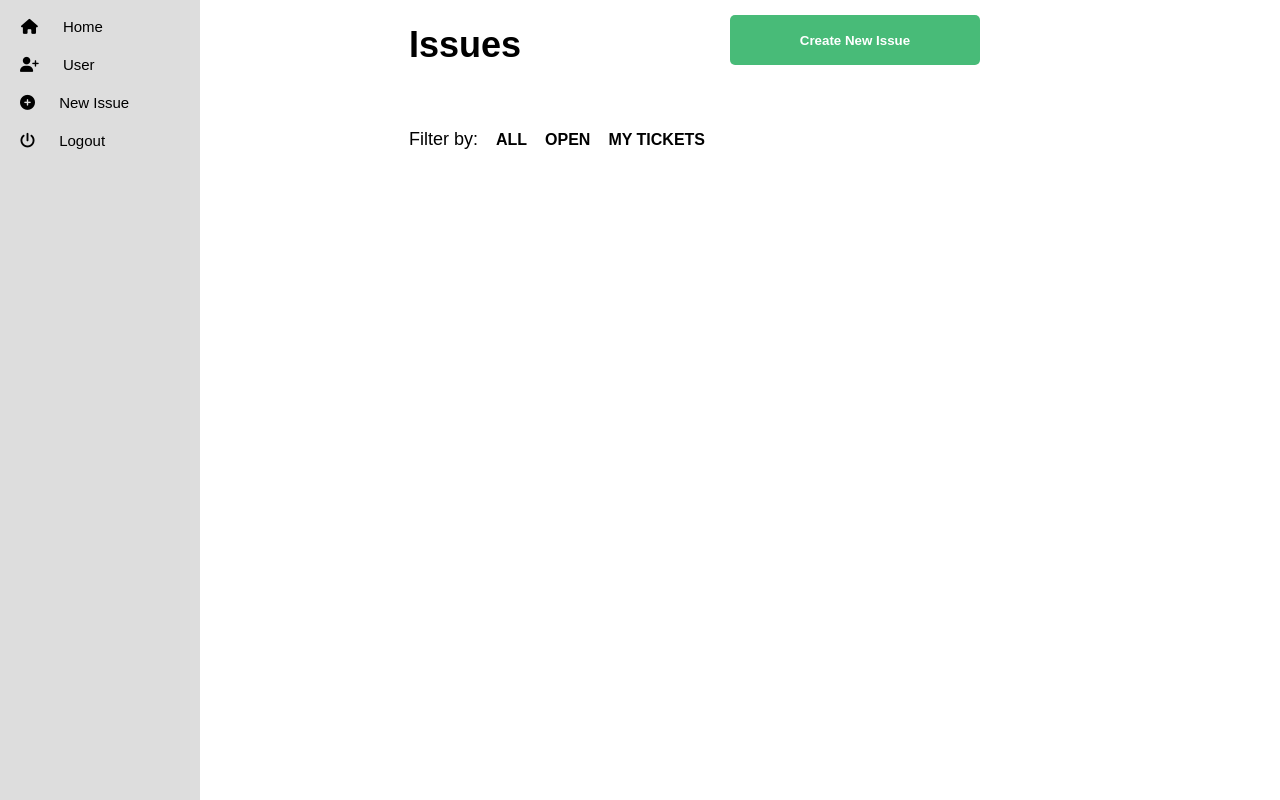
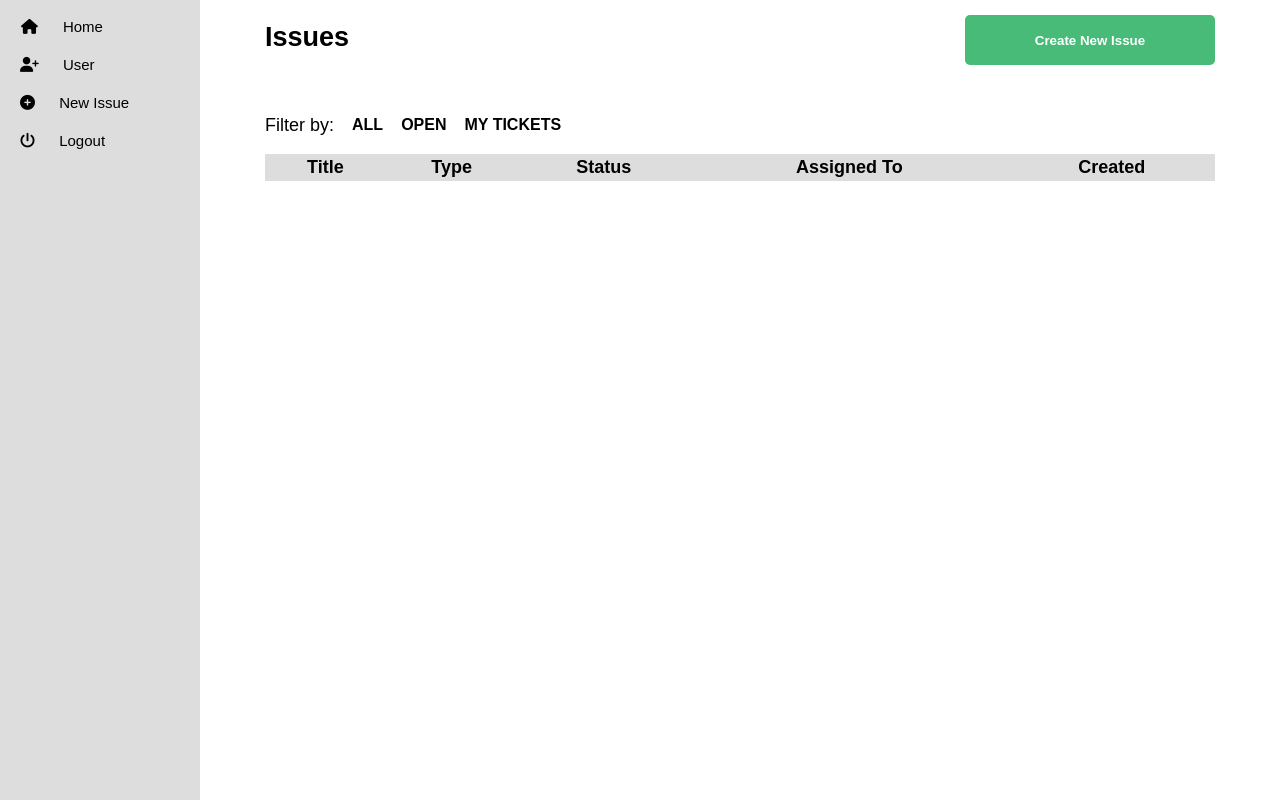
Before and after one commit to Tanzi876/info2180-finalproject, a PHP site: page /dashboard.html in a window 1280 px wide. Shown: the part 45-845 px from the top of the page. Run offline with PHP 8.4, Linux system fonts and the light colour scheme; lists and menus that the app fills with data are empty; some libraries are stand-ins or nearby versions.

Commit message:
Updated atbles

```diff
--- a/dashboard.html
+++ b/dashboard.html
@@ -7,17 +7,18 @@
 width, initial-scale=1.0">
 <meta http-equiv="X-UA-Compatible" content="ie=edge">
 <title>BugMe Issue Tracker</title>
-<link href="dashboard.css" type=text/css rel="stylesheet"/>
-<script src="" type="text/javascript"></script>
+<link href="style/dashboard.css" type=text/css rel="stylesheet"/>
+<script src="script/dashboard.js" type="text/javascript"></script>
 <script src="https://kit.fontawesome.com/3399dec892.js" crossorigin="anonymous"></script>
 </head>
 <body>
+
     <div class =container>
         <header>
 
             <h3><span><i class="fas fa-bug"></i></span>BugMe Issue Tracker</h3>
         </header>
-        <main>
+        <section id= main>
             <div id= headings>
                 <h1>Issues</h1>
                 <button id= create>Create New Issue</button>
@@ -33,12 +34,26 @@ width, initial-scale=1.0">
                 <button class = my_tickets>MY TICKETS</button>
             </div>
             <div id="result">
+                <table id= board>
+                    <thead>
+                        <tr>
+                            <th id= title>Title</th>
+                            <th id =type>Type</th>
+                            <th id=status>Status</th>
+                            <th id=assign>Assigned To</th>
+                            <th id=created>Created</th>
+                        </tr>
+                    </thead>
+                    <tbody id="issuesData">
+                    </tbody>
+                </table>
+
 
             </div>
 
 
 
-        </main>
+        </section>
         <aside>
 
             <div id=sidebar>
--- /dev/null
+++ b/script/dashboard.js
@@ -0,0 +1,63 @@
+window.onload=function(){
+    let all=document.getElementsByClassName('all')
+    let open=document.getElementsByClassName('open')
+    let my_ticket=document.getElementsByClassName('my_tickets')
+    let new_issue=document.getElementById('create')
+    let request=new XMLHttpRequest()
+
+
+
+    all.onclick=function(){
+        request.open("GET","dashboard.php",true)
+        request.send()
+        request.onreadystatechange=function(){
+            if(this.readyState==4 && this.status==200){
+                var data = JSON.parse(this.responseText)
+                console.log(data)
+                var html=""
+                for(var i =0;i<data.lenght;i++){
+                    let id=data[i].id
+                    let title=data[i].title
+                    let type=data[i].type
+                    let status=data[i].status
+                    let assigned_to=data[i].assigned_to
+                    let created=data[i].created
+
+                    html+="<tr>"
+                        html+="<td>"+id+" <a href='#'>"+title+"</a> </td>"
+                        html+="<td>"+type+ "</td>"
+                        html+="<td>"+status+ "</td>"
+                        html+="<td>"+assigned_to+ "</td>"
+                        html+="<td>"+created+ "</td>"
+
+                }
+                document.getElementById("issuesData").innerHTML=html
+
+
+
+            }
+        }
+
+    }
+    open.onclick=function(){
+        request.open("GET","dashboard.php",true)
+        request.send()
+        request.onreadystatechange=function(){
+            if(this.readyState==4 && this.status==200){
+
+            }
+        }
+
+    }
+    my_ticket.onclick=function(){
+
+        request.open("GET","dashboard.php",true)
+        request.send()
+        request.onreadystatechange=function(){
+            if(this.readyState==4 && this.status==200){
+
+            }
+        }
+    }
+
+}
--- a/dashboard.css
+++ b/style/dashboard.css
@@ -44,8 +44,8 @@ span{
     margin-left: 20px;
 }
 
-main{
-    margin-right: 300px;
+#main{
+    width: 950px;
     overflow: hidden;
 
 }
@@ -167,3 +167,43 @@ a:link {
     text-decoration: none;
     color: black;
 }
+
+thead{
+    background-color: #ddd;
+}
+#board{
+    width: 100%;
+    border-collapse: collapse;
+}
+tbody td{
+    padding: 8px;
+}
+#board,th{
+    padding:3px;
+
+}
+td{
+    padding: 3px;
+    text-align: center;
+}
+#iboard tbody tr td:nth-child(1){
+	color: #4d4dff;
+	text-align: left;
+}
+
+
+#board tbody tr td:nth-child(1):hover{
+	color: #6ee0e0;
+	text-decoration: underline;
+}
+.statopen{
+    background-color: green;
+    color: white;
+}
+.statclosed{
+    background-color: orange;
+    color: white;
+}
+.statprogress{
+    background-color:peru;
+}
```
Also changed, not shown: dashboard.js (deleted, +0 -18 lines), dashboard.php (deleted, +0 -90 lines), script/dashboard.php (added, +50 -0 lines).
